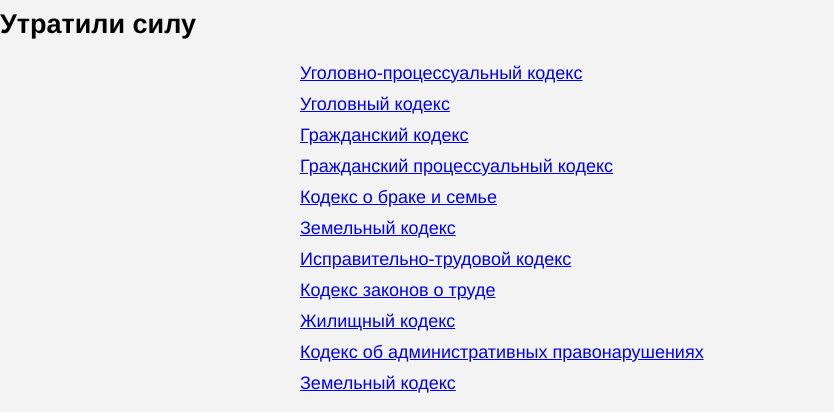
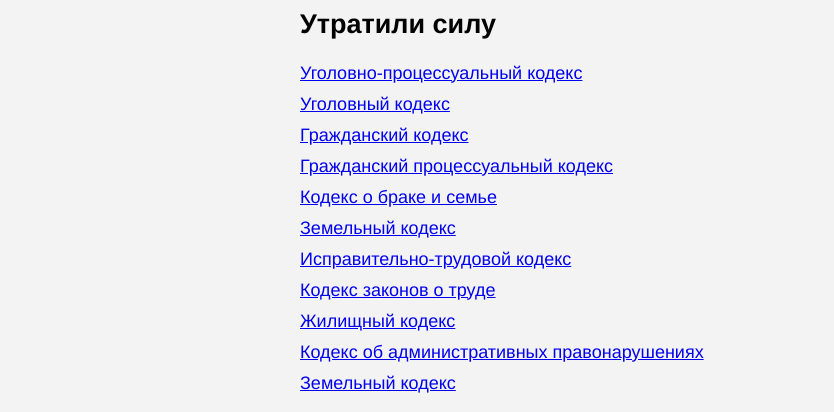
Before and after one commit to Konard/russian-law, a website: page index.html in a window 1280 px wide. Shown: the part 157-569 px from the top of the page, without its empty margins (0-834 px from the left). Drawn offline with Linux system fonts and the light colour scheme.

Commit message:
markup fix

```diff
--- a/index.html
+++ b/index.html
@@ -17,7 +17,7 @@
       margin: 10px 0;
     }
 
-    h1, ul {
+    h1, h2, ul {
       max-width: 680px;
       margin-left: auto;
       margin-right: auto;
```
